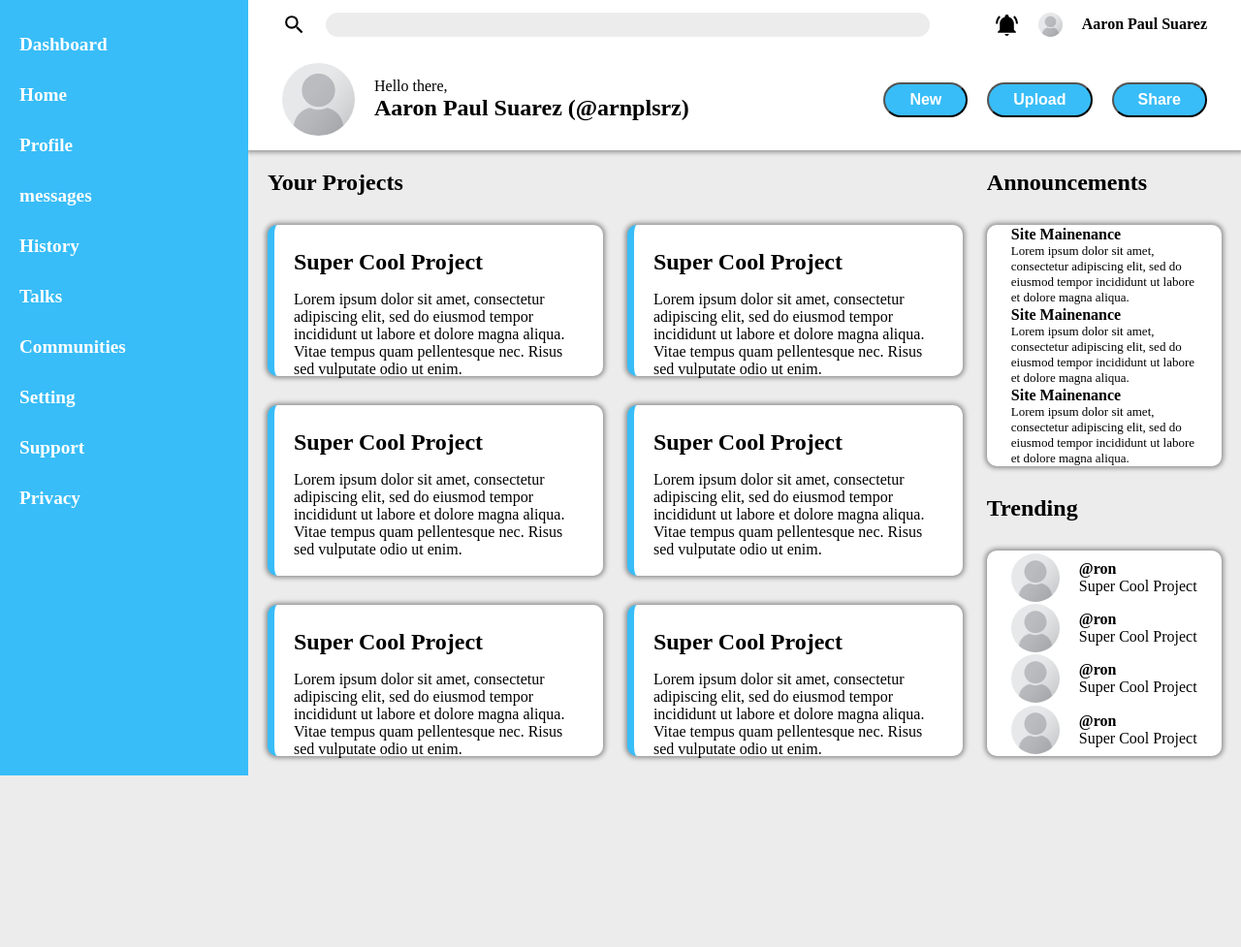
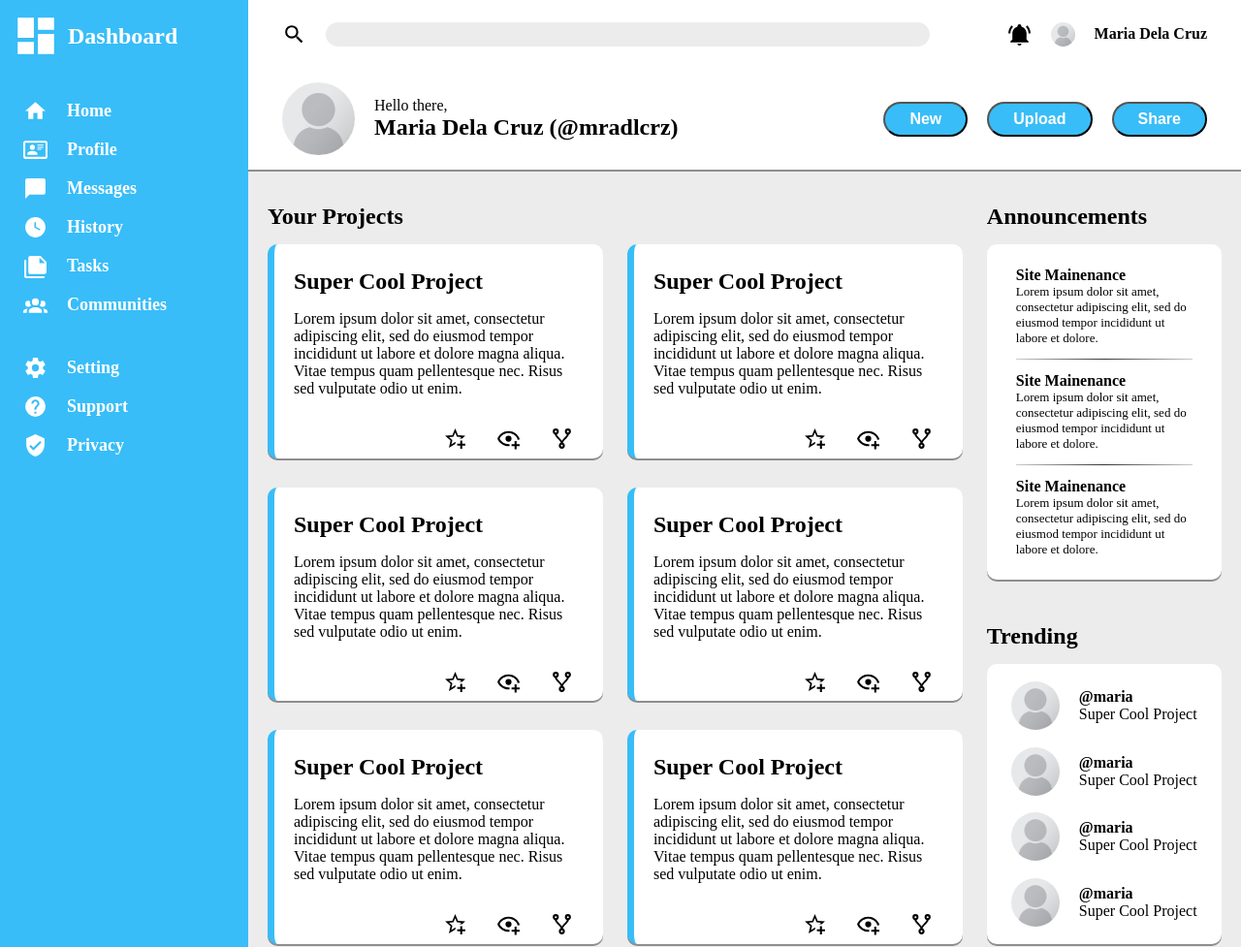
Before and after one commit to thisellie/admin-dashboard, a website: page src/index.html in a window 1280 px wide. Shown: the top 977 px of the page at 97% size. Before the commit the page ends 800 px from the top, so only its background shows below. Drawn offline with nearby package versions, Linux system fonts and the light colour scheme; files that its build step writes are made by us from their sources.

Commit message:
Add tools and horizontal lines

```diff
--- a/src/index.html
+++ b/src/index.html
@@ -5,7 +5,7 @@
     <meta http-equiv="X-UA-Compatible" content="IE=edge" />
     <meta name="viewport" content="width=device-width, initial-scale=1.0" />
     <link rel="stylesheet" href="./main.css" />
-    <title>Document</title>
+    <title>Thisellie's Dashboard</title>
   </head>
 
   <body>
@@ -19,7 +19,7 @@
           <div class="right-upper-header">
             <img src="assets/bell-ring.svg" alt="Bell Ring" />
             <img id="upper-profile" src="assets/profile.png" alt="Profile" />
-            <p>Aaron Paul Suarez</p>
+            <p>Maria Dela Cruz</p>
           </div>
         </div>
         <div class="lower-header">
@@ -27,7 +27,7 @@
             <img id="lower-profile" src="assets/profile.png" alt="Profile" />
             <div id="profile-name">
               <p>Hello there,</p>
-              <h2>Aaron Paul Suarez (@arnplsrz)</h2>
+              <h2>Maria Dela Cruz (@mradlcrz)</h2>
             </div>
           </div>
           <div id="lower-buttons">
@@ -37,98 +37,152 @@
           </div>
         </div>
       </header>
-      <div class="sidebar">
-        <div id="dashboard">Dashboard</div>
-        <div id="home">Home</div>
-        <div id="profile">Profile</div>
-        <div id="messages">messages</div>
-        <div id="history">History</div>
-        <div id="talks">Talks</div>
-        <div id="communities">Communities</div>
-        <div id="setting">Setting</div>
-        <div id="support">Support</div>
-        <div id="privacy">Privacy</div>
-      </div>
+      <nav id="sidebar">
+        <div id="dashboard">
+          <img id="dashboard-icon" src="./assets/view-dashboard.svg" alt="Dashboard Icon">
+          <a id="dashboard-link" href="">Dashboard</a>
+        </div>
+        <div id="home">
+          <img src="./assets/home.svg" alt="Home Icon">
+          <a href="">Home</a>
+        </div>
+        <div id="profile">
+          <img src="assets/card-account-details-outline.svg" alt="Profile Icon">
+          <a href="">Profile</a></div>
+        <div id="messages">
+          <img src="assets/message.svg" alt="Messages Icon">
+          <a href="">Messages</a></div>
+        <div id="history">
+          <img src="assets/clock-time-four.svg" alt="History Icon">
+          <a href="">History</a></div>
+        <div id="tasks">
+          <img src="assets/note-multiple.svg" alt="Tasks Icon">
+          <a href="">Tasks</a></div>
+        <div id="communities">
+          <img src="assets/account-group.svg" alt="Communities Icon">
+          <a href="">Communities</a></div>
+        <div id="setting">
+          <img src="assets/cog.svg" alt="Setting Icon">
+          <a href="">Setting</a></div>
+        <div id="support">
+          <img src="assets/help-circle.svg" alt="Support Icon">
+          <a href="">Support</a></div>
+        <div id="privacy">
+          <img src="assets/shield-check.svg" alt="Privacy Icon">
+          <a href="">Privacy</a></div>
+      </nav>
       <div class="content">
-        <h2 id="projects-header">Your Projects</h2>
-        <h2 id="announcement-header">Announcements</h2>
+        <h2 class="grid-header" id="projects-header">Your Projects</h2>
+        <h2 class="grid-header" id="announcement-header">Announcements</h2>
         <div class="cards projects first">
           <article>
             <h2>Super Cool Project</h2>
             <p>Lorem ipsum dolor sit amet, consectetur adipiscing elit, sed do eiusmod tempor incididunt ut labore et dolore magna aliqua. Vitae tempus quam pellentesque nec. Risus sed vulputate odio ut enim.</p>
           </article>
+          <div class="card-tools">
+            <a href=""><img src="./assets/star-plus-outline.svg" alt="Favorites Icon"></a>
+            <a href=""><img src="./assets/eye-plus-outline.svg" alt="View Icon"></a>
+            <a href=""><img src="./assets/source-fork.svg" alt="Fork Repository Icon"></a>
+          </div>
         </div>
         <div class="cards projects second">
           <article>
             <h2>Super Cool Project</h2>
             <p>Lorem ipsum dolor sit amet, consectetur adipiscing elit, sed do eiusmod tempor incididunt ut labore et dolore magna aliqua. Vitae tempus quam pellentesque nec. Risus sed vulputate odio ut enim.</p>
           </article>
+          <div class="card-tools">
+            <a href=""><img src="./assets/star-plus-outline.svg" alt="Favorites Icon"></a>
+            <a href=""><img src="./assets/eye-plus-outline.svg" alt="View Icon"></a>
+            <a href=""><img src="./assets/source-fork.svg" alt="Fork Repository Icon"></a>
+          </div>
         </div>
         <div class="cards projects third">
           <article>
             <h2>Super Cool Project</h2>
             <p>Lorem ipsum dolor sit amet, consectetur adipiscing elit, sed do eiusmod tempor incididunt ut labore et dolore magna aliqua. Vitae tempus quam pellentesque nec. Risus sed vulputate odio ut enim.</p>
           </article>
+          <div class="card-tools">
+            <a href=""><img src="./assets/star-plus-outline.svg" alt="Favorites Icon"></a>
+            <a href=""><img src="./assets/eye-plus-outline.svg" alt="View Icon"></a>
+            <a href=""><img src="./assets/source-fork.svg" alt="Fork Repository Icon"></a>
+          </div>
         </div>
         <div class="cards projects fourth">
           <article>
             <h2>Super Cool Project</h2>
             <p>Lorem ipsum dolor sit amet, consectetur adipiscing elit, sed do eiusmod tempor incididunt ut labore et dolore magna aliqua. Vitae tempus quam pellentesque nec. Risus sed vulputate odio ut enim.</p>
           </article>
+          <div class="card-tools">
+            <a href=""><img src="./assets/star-plus-outline.svg" alt="Favorites Icon"></a>
+            <a href=""><img src="./assets/eye-plus-outline.svg" alt="View Icon"></a>
+            <a href=""><img src="./assets/source-fork.svg" alt="Fork Repository Icon"></a>
+          </div>
         </div>
         <div class="cards projects fifth">
           <article>
             <h2>Super Cool Project</h2>
             <p>Lorem ipsum dolor sit amet, consectetur adipiscing elit, sed do eiusmod tempor incididunt ut labore et dolore magna aliqua. Vitae tempus quam pellentesque nec. Risus sed vulputate odio ut enim.</p>
           </article>
+          <div class="card-tools">
+            <a href=""><img src="./assets/star-plus-outline.svg" alt="Favorites Icon"></a>
+            <a href=""><img src="./assets/eye-plus-outline.svg" alt="View Icon"></a>
+            <a href=""><img src="./assets/source-fork.svg" alt="Fork Repository Icon"></a>
+          </div>
         </div>
         <div class="cards projects sixth">
           <article>
             <h2>Super Cool Project</h2>
             <p>Lorem ipsum dolor sit amet, consectetur adipiscing elit, sed do eiusmod tempor incididunt ut labore et dolore magna aliqua. Vitae tempus quam pellentesque nec. Risus sed vulputate odio ut enim.</p>
           </article>
+          <div class="card-tools">
+            <a href=""><img src="./assets/star-plus-outline.svg" alt="Favorites Icon"></a>
+            <a href=""><img src="./assets/eye-plus-outline.svg" alt="View Icon"></a>
+            <a href=""><img src="./assets/source-fork.svg" alt="Fork Repository Icon"></a>
+          </div>
         </div>
         <div class="cards announcements">
           <div>
             <h3>Site Mainenance</h3>
-            <p>Lorem ipsum dolor sit amet, consectetur adipiscing elit, sed do eiusmod tempor incididunt ut labore et dolore magna aliqua.</p>
+            <p>Lorem ipsum dolor sit amet, consectetur adipiscing elit, sed do eiusmod tempor incididunt ut labore et dolore.</p>
           </div>
+          <hr>
           <div>
             <h3>Site Mainenance</h3>
-            <p>Lorem ipsum dolor sit amet, consectetur adipiscing elit, sed do eiusmod tempor incididunt ut labore et dolore magna aliqua.</p>
+            <p>Lorem ipsum dolor sit amet, consectetur adipiscing elit, sed do eiusmod tempor incididunt ut labore et dolore.</p>
           </div>
+          <hr>
           <div>
             <h3>Site Mainenance</h3>
-            <p>Lorem ipsum dolor sit amet, consectetur adipiscing elit, sed do eiusmod tempor incididunt ut labore et dolore magna aliqua.</p>
+            <p>Lorem ipsum dolor sit amet, consectetur adipiscing elit, sed do eiusmod tempor incididunt ut labore et dolore.</p>
           </div>
         </div>
-        <h2 id="trending-header">Trending</h2>
+        <h2 class="grid-header" id="trending-header">Trending</h2>
         <div class="cards trending">
           <div class="items">
             <img id="lower-profile" src="assets/profile.png" alt="Profile" />
               <div class="title">
-                <h4>@ron</h4>
+                <h4>@maria</h4>
                 <p>Super Cool Project</p>
               </div>
           </div>
           <div class="items">
             <img id="lower-profile" src="assets/profile.png" alt="Profile" />
               <div class="title">
-                <h4>@ron</h4>
+                <h4>@maria</h4>
                 <p>Super Cool Project</p>
               </div>
           </div>
           <div class="items">
             <img id="lower-profile" src="assets/profile.png" alt="Profile" />
               <div class="title">
-                <h4>@ron</h4>
+                <h4>@maria</h4>
                 <p>Super Cool Project</p>
               </div>
           </div>
           <div class="items">
             <img id="lower-profile" src="assets/profile.png" alt="Profile" />
               <div class="title">
-                <h4>@ron</h4>
+                <h4>@maria</h4>
                 <p>Super Cool Project</p>
               </div>
           </div>
--- a/src/main.scss
+++ b/src/main.scss
@@ -1,19 +1,18 @@
 $base-color: #38bdf8;
 $gray-color: #ececec;
 $light-color: #ffffff;
-$shadow: 0px 0px 5px 2px rgba(0, 0, 0, 0.4);
+$shadow: 0px 2px 0px 0px rgba(0, 0, 0, 0.4);
 
 html,
 body,
 .container {
-  height: 100%;
+  height: 994px;
   body {
     background-color: $gray-color;
     margin: 0;
   }
 }
 
-.sidebar,
 .header {
   display: flex;
   flex-direction: column;
@@ -32,22 +31,33 @@ body,
     "sidebar content content";
 }
 
-.sidebar {
+#sidebar {
+  display: flex;
+  flex-direction: column;
+  gap: 15px;
   grid-area: sidebar;
-  gap: 10px;
   background-color: $base-color;
   color: $light-color;
 
   div {
-    padding: 10px 0 10px 0;
-    margin: 0 20px 0 20px;
-    font-size: larger;
-    font-weight: bold;
+    display: flex;
+    align-items: center;
+    padding: 0 24px 0 24px;
+    gap: 20px;
+    a {
+      font-size: 18px;
+      font-weight: bold;
+      color: $light-color;
+      text-decoration: none;
+    }
+    #dashboard-link { font-size: 24px; }
   }
-
   #dashboard {
-    margin-top: 25px;
+    padding: 0 12px 0 12px;
+    margin-top: 12px;
+    gap: 8px;
   }
+  #home, #setting { margin-top: 25px; }
 }
 
 header {
@@ -58,6 +68,7 @@ header {
     display: flex;
     justify-content: space-between;
     margin: 0 35px 0 35px;
+    padding: 10px 0;
 
     img {
       height: 25px;
@@ -152,6 +163,11 @@ header {
     margin: 0;
   }
 
+  .grid-header {
+    position: relative;
+    top: 15px;
+  }
+
   #project-header {
     grid-area: project-header;
   }
@@ -171,6 +187,13 @@ header {
     article {
       margin-top: 25px;
       padding: 0 20px 0 20px;
+    }
+    .card-tools {
+      margin: 30px 0 20px;
+      padding-right: 30px;
+      display: flex;
+      justify-content: flex-end;
+      gap: 30px;
     }
   }
 
@@ -203,12 +226,23 @@ header {
   }
 
   .announcements {
+    padding: 10px 0;
     display: flex;
     flex-direction: column;
     justify-content: space-evenly;
     grid-area: announcements;
+
+    // https://css-tricks.com/examples/hrs/
+
+    hr {
+      margin: 0 30px;
+      border: 0;
+      height: 1px;
+      background: $gray-color;
+      background-image: linear-gradient(to right, #ccc, #333, #ccc);
+    }
     div {
-      padding: 0 25px 0 25px;
+      padding: 0 30px;
       h3 {
         margin: 0;
         font-size: medium;
```
